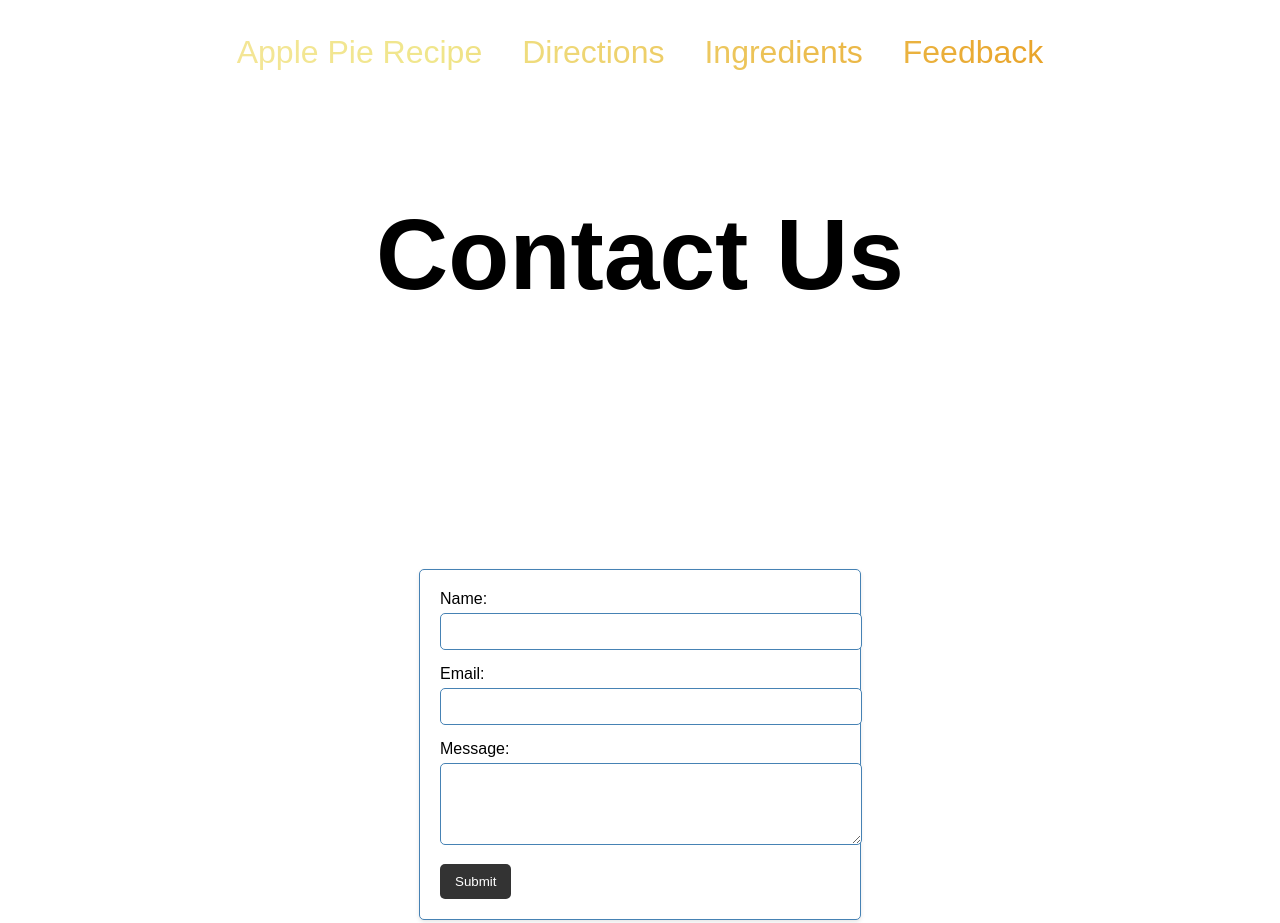
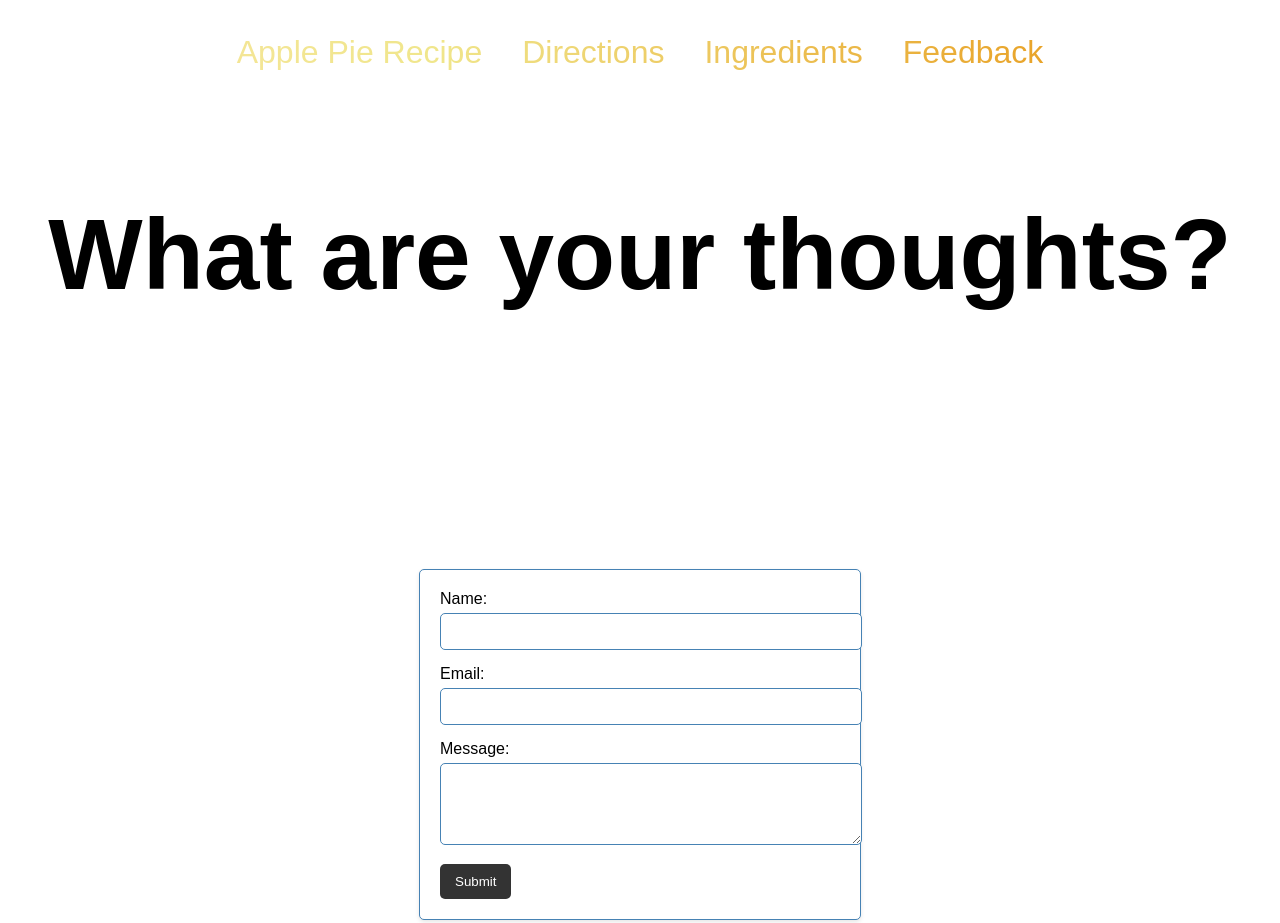
Before and after one commit to Bblue2077/Project-My-Favorite-Recipe, a plain HTML site: page forms.html in a window 1280 px wide. Drawn offline with Linux system fonts and the light colour scheme.

Commit message:
final draft

```diff
--- a/forms.html
+++ b/forms.html
@@ -18,7 +18,7 @@
 
 <body>
     <header>
-        <h1>Contact Us</h1>
+        <h1>What are your thoughts?</h1>
     </header>
     <main>
         <form action="/submit_form" method="post" class="submit-form">
```
